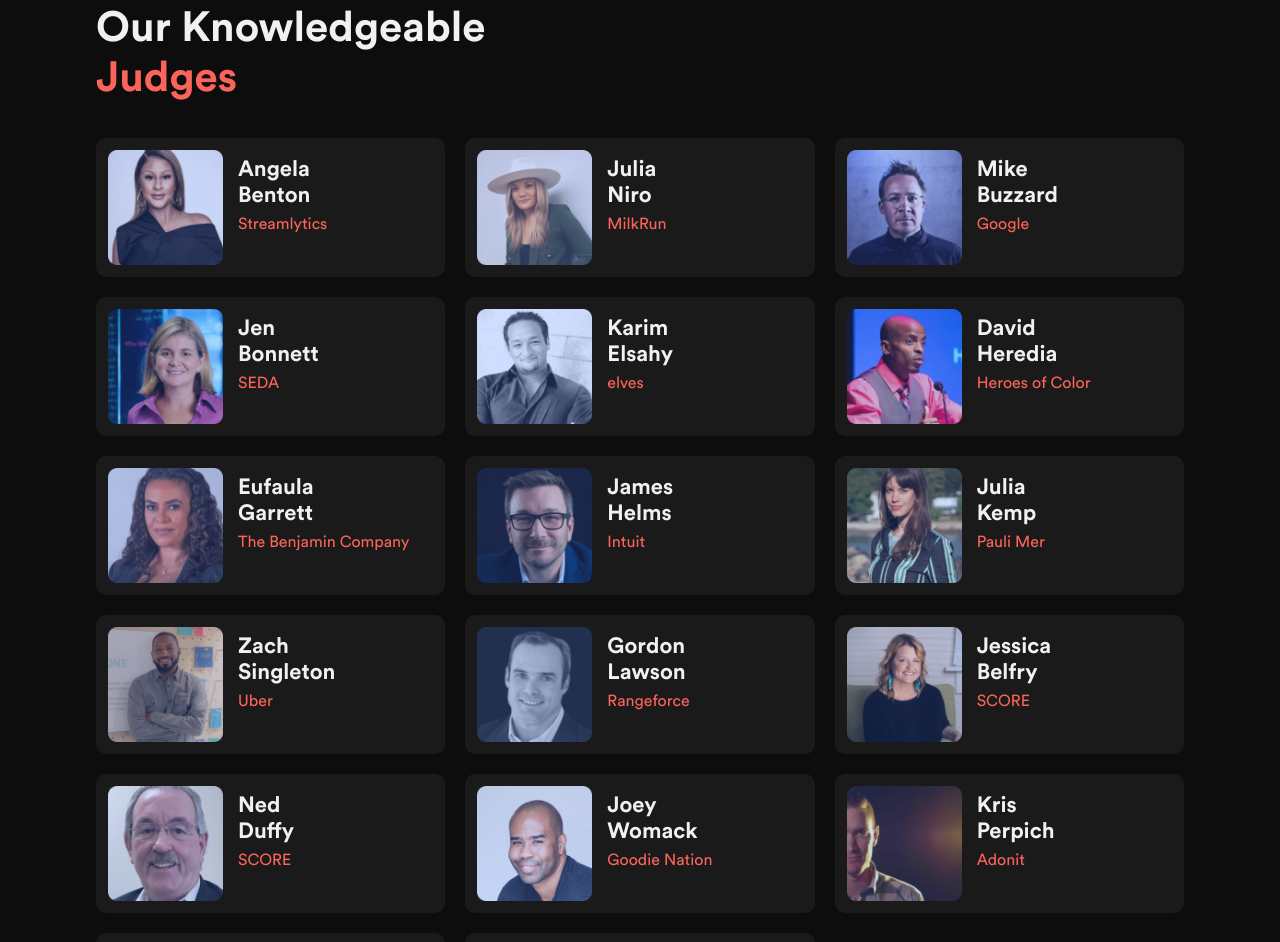
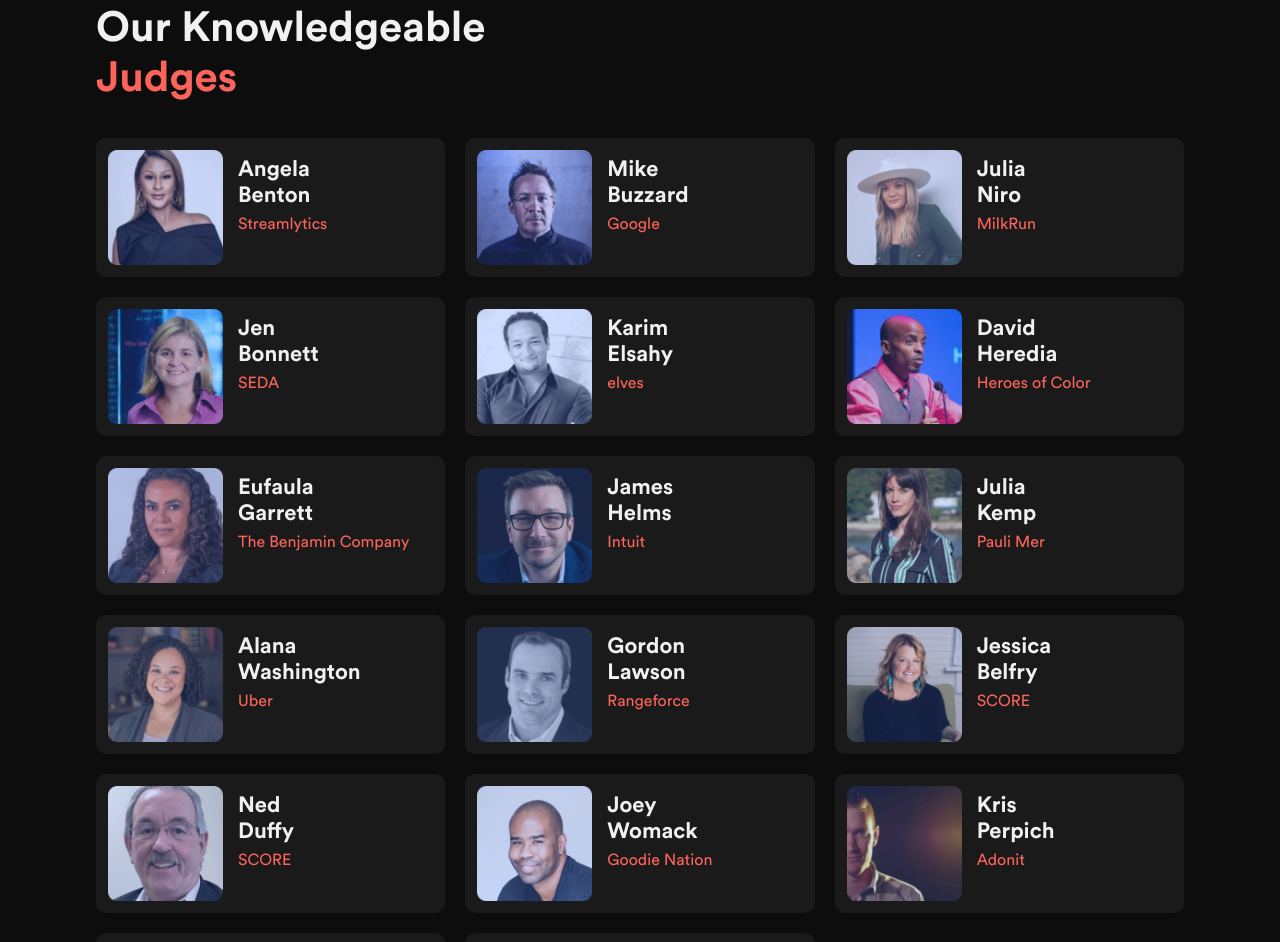
Before and after one commit to ndrewgood/scad-startup2021, a Gatsby site in the folder web/: page /experts in a window 1280 px wide. Shown: the part 587-1529 px from the top of the page. Built offline with nearby package versions, Linux system fonts and the light colour scheme; Gatsby itself is replaced by a stand-in of ours.

Commit message:
added alana

```diff
--- a/web/src/pages/experts.js
+++ b/web/src/pages/experts.js
@@ -7,6 +7,7 @@
 
 import abil from '../assets/images/experts/abil.png'
 import aditiv from '../assets/images/experts/aditiv.png'
+import alanaw from '../assets/images/experts/alanaw.png'
 import alanl from '../assets/images/experts/alanl.png'
 import allanh from '../assets/images/experts/allanh.png'
 import allanm from '../assets/images/experts/allanm.png'
@@ -110,8 +111,8 @@
         <h2>Our Knowledgeable<br /><span>Judges</span></h2>
         <div className="experts-judgesCardGrid">
             <ExpertCard fname="Angela" lname="Benton" picture={angelab} type="judge" company="Streamlytics" link="https://www.linkedin.com/in/abenton/"/>
+            <ExpertCard fname="Mike" lname="Buzzard" picture={mikeb} type="judge" company="Google" link="https://www.linkedin.com/in/buzzard/"/>
             <ExpertCard fname="Julia" lname="Niro" picture={julian} type="judge" company="MilkRun" link="https://www.linkedin.com/in/julianiiro/"/>
-            <ExpertCard fname="Mike" lname="Buzzard" picture={mikeb} type="judge" company="Google" link="https://www.linkedin.com/in/buzzard/"/>
             <ExpertCard fname="Jen" lname="Bonnett" picture={jenb} type="judge" company="SEDA" link="https://www.linkedin.com/in/jenniferbonnett/"/>
             <ExpertCard fname="Karim" lname="Elsahy" picture={karime} type="judge" company="elves" link="https://www.linkedin.com/in/elsahy/"/>
             <ExpertCard fname="David" lname="Heredia" picture={davidh} type="judge" company="Heroes of Color" link="https://www.linkedin.com/in/davidheredia/"/>
@@ -119,7 +120,7 @@
             <ExpertCard fname="Eufaula" lname="Garrett" picture={eufaulag} type="judge" company="The Benjamin Company" link="https://www.linkedin.com/in/eufaulagarrett/"/>
             <ExpertCard fname="James" lname="Helms" picture={jamesh} type="judge"company="Intuit" link="https://www.linkedin.com/in/jameshelmsad/"/>
             <ExpertCard fname="Julia" lname="Kemp" picture={juliak} type="judge" company="Pauli Mer" link="https://www.linkedin.com/in/juliakemp/"/>
-            <ExpertCard fname="Zach" lname="Singleton" picture={zachs} type="judge" company="Uber" link="https://www.linkedin.com/in/zsingleton/"/>
+            <ExpertCard fname="Alana" lname="Washington" picture={alanaw} type="judge" company="Uber" link="https://www.linkedin.com/in/alanawashington/"/>
             <ExpertCard fname="Gordon" lname="Lawson" picture={gordonl} type="judge" company="Rangeforce" link="https://www.linkedin.com/in/gordon-lawson-58679710/"/>
             <ExpertCard fname="Jessica" lname="Belfry" picture={jessicab} type="judge" company="SCORE" link="https://www.linkedin.com/in/jessica-belfry-462b0b17/"/>
             <ExpertCard fname="Ned" lname="Duffy" picture={nedd} type="judge" company="SCORE" link="https://savannah.score.org/mentors/ned-duffy"/>
```
Also changed, not shown: web/src/assets/images/experts/alanaw.png (added).
